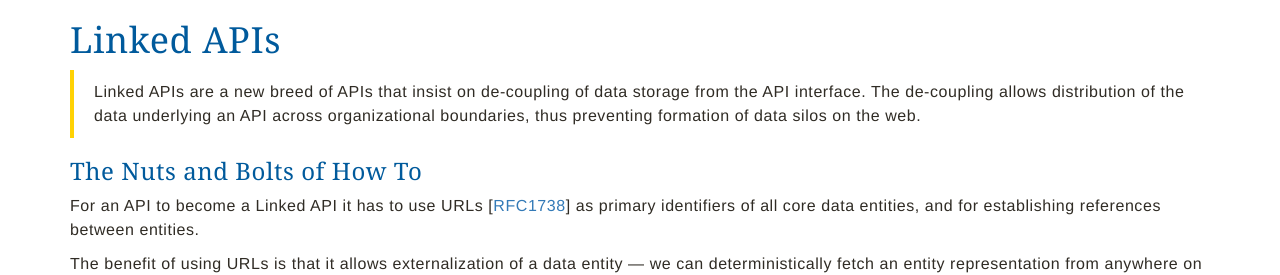
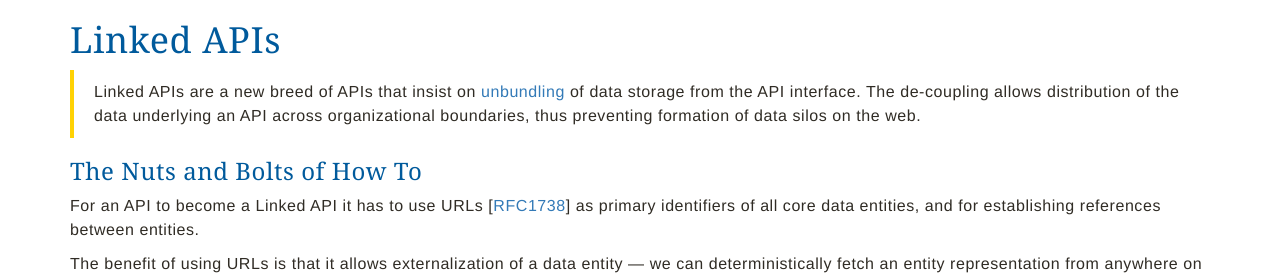
Before and after one commit to inadarei/linkedapis, a Jekyll site: the page built from index.md, in a window 1280 px wide and 900 px high. Shown: the top 275 px of the window. Built offline with Jekyll 4.4.1, drawn with Linux system fonts in a browser that asks for light colours; nearby versions of some CDN libraries; Markdown is read by kramdown in place of the engine named in the settings; comment, search, counter and statistics services are not loaded.

Commit message:
updated linked apis definition

```diff
--- a/index.md
+++ b/index.md
@@ -5,7 +5,7 @@ title: Linked APIs
 
 # Linked APIs
 
-> Linked APIs are a new breed of APIs that insist on de-coupling of data storage from the API interface. The de-coupling allows distribution of the data underlying an API across organizational boundaries, thus preventing formation of data silos on the web.
+> Linked APIs are a new breed of APIs that insist on [unbundling](http://www.vox.com/2014/6/24/5840248/the-powerful-economic-principle-behind-yo) of data storage from the API interface. The de-coupling allows distribution of the data underlying an API across organizational boundaries, thus preventing formation of data silos on the web.
 
 ### The Nuts and Bolts of How To
 
```
